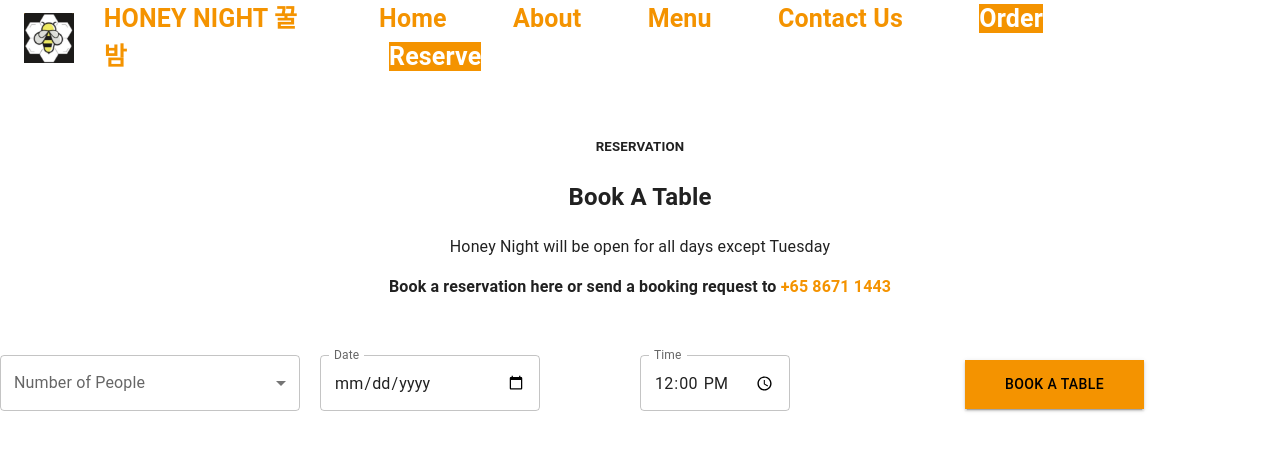
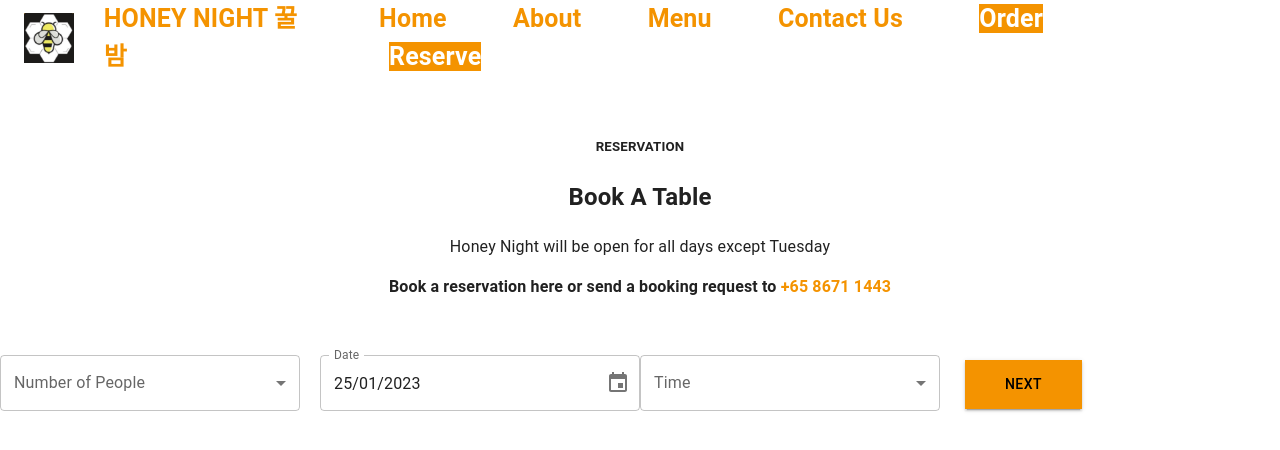
Before and after one commit to imxavieer/FYP, a React (Create React App) app in the folder customer-frontend/: page /reserve in a window 1280 px wide. Shown: the top 450 px of the page. Built offline with nearby package versions, Linux system fonts and the light colour scheme.

Commit message:
reservation ui functionalities

```diff
--- /dev/null
+++ b/customer-frontend/src/pages/reserve.css
@@ -0,0 +1,5 @@
+.confirmation-paper{
+    text-align: center;
+    padding: 10px 0px 30px 0px;
+    margin: 50px
+}
--- a/customer-frontend/src/pages/reserve.js
+++ b/customer-frontend/src/pages/reserve.js
@@ -1,5 +1,6 @@
 import * as React from "react";
 import { styled } from '@mui/material/styles';
+import './reserve.css';
 
 import Box from '@mui/material/Box';
 import InputLabel from '@mui/material/InputLabel';
@@ -7,9 +8,16 @@
 import FormControl from '@mui/material/FormControl';
 import Select from '@mui/material/Select';
 
-import TextField from '@mui/material/TextField';
 import Grid from '@mui/material/Grid';
 import Button from '@mui/material/Button';
+
+import TextField from '@mui/material/TextField';
+import Stack from '@mui/material/Stack';
+import { AdapterDayjs } from '@mui/x-date-pickers/AdapterDayjs';
+import { LocalizationProvider } from '@mui/x-date-pickers/LocalizationProvider';
+import { DesktopDatePicker } from '@mui/x-date-pickers/DesktopDatePicker';
+
+import Paper from '@mui/material/Paper';
 
 const BookTableButton = styled(Button)({
   padding: "12px 40px",
@@ -26,10 +34,25 @@
 
 function Reserve() {
   const [numpax, setNumPax] = React.useState('');
-
-  const handleChange = (event) => {
+  const handleNumPaxChange = (event) => {
     setNumPax(event.target.value);
   };
+
+  var [reserveDate, setDate] = React.useState();
+  const handleDateChange = (newValue) => {
+    setDate(newValue);
+    reserveDate = newValue.$d
+    reserveDate = JSON.stringify(reserveDate)
+  }
+  const todayDate = new Date();
+
+  const [timeslot, setTimeslot] = React.useState('');
+  const handleTimeslotChange = (event) => {
+    setTimeslot(event.target.value);
+  };
+
+  const [showConfirmationPaper, setShowPaper] = React.useState(false);
+  const openConfirmationPaper = () => setShowPaper(true);
 
   return (
     <React.Fragment>
@@ -51,7 +74,7 @@
                   id="num-pax"
                   value={numpax}
                   label="Number of People"
-                  onChange={handleChange}
+                  onChange={handleNumPaxChange}
                   >
                   <MenuItem value={1}>1 Person</MenuItem>
                   <MenuItem value={2}>2 Person</MenuItem>
@@ -68,42 +91,86 @@
           </Grid>
 
           <Grid item xs={3}>
-            <TextField
-              id="date"
-              label="Date"
-              type="date"
-              defaultValue="YYYY-MM-DD"
-              sx={{ width: 220 }}
-              InputLabelProps={{
-                shrink: true,
-              }}
-            />
+            <LocalizationProvider dateAdapter={AdapterDayjs}>
+              <Stack spacing={3}>
+                <DesktopDatePicker
+                  label="Date"
+                  value={reserveDate}
+                  inputFormat="DD/MM/YYYY"
+                  minDate={todayDate}
+                  onChange={handleDateChange}
+                  renderInput={(params) => <TextField {...params} />}
+                />
+              </Stack>
+            </LocalizationProvider>
           </Grid>
 
           <Grid item xs={3}>
-            <TextField
-              id="time"
-              label="Time"
-              type="time"
-              defaultValue="12:00"
-              minutesStep="30"
-              InputLabelProps={{
-                shrink: true,
-              }}
-              inputProps={{
-                step: 1800, // 30 min
-              }}
-              sx={{ width: 150 }}
-            />
+          <FormControl sx={{ minWidth: 300 }}>
+              <InputLabel id="timeslot-label">Time</InputLabel>
+                <Select
+                  labelId="timeslot-label"
+                  id="timeslot"
+                  value={timeslot}
+                  label="Time"
+                  onChange={handleTimeslotChange}
+                  >
+                  <MenuItem value={1130}>11:30 AM</MenuItem>
+                  <MenuItem value={1200}>12:00 PM</MenuItem>
+                  <MenuItem value={1230}>12:30 PM</MenuItem>
+                  <MenuItem value={1300}>1:00 PM</MenuItem>
+                  <MenuItem value={1330}>1:30 PM</MenuItem>
+                  <MenuItem value={1400}>2:00 PM</MenuItem>
+                  <MenuItem value={1430}>2:30 PM</MenuItem>
+                  <MenuItem value={1500}>3:00 PM</MenuItem>
+                  <MenuItem value={1530}>3:30 PM</MenuItem>
+                  <MenuItem value={1600}>4:00 PM</MenuItem>
+                  <MenuItem value={1630}>4:30 PM</MenuItem>
+                  <MenuItem value={1700}>5:00 PM</MenuItem>
+                  <MenuItem value={1730}>5:30 PM</MenuItem>
+                  <MenuItem value={1800}>6:00 PM</MenuItem>
+                  <MenuItem value={1830}>6:30 PM</MenuItem>
+                  <MenuItem value={1900}>7:00 PM</MenuItem>
+                  <MenuItem value={1930}>7:30 PM</MenuItem>
+                  <MenuItem value={2000}>8:00 PM</MenuItem>
+                  <MenuItem value={2030}>8:30 PM</MenuItem>
+                  <MenuItem value={2100}>9:00 PM</MenuItem>
+                  <MenuItem value={2130}>9:30 PM</MenuItem>
+                  <MenuItem value={2200}>10:00 PM</MenuItem>
+                </Select>
+            </FormControl>
           </Grid>
 
           <Grid item xs={3}>
-            <BookTableButton variant="contained">BOOK A TABLE</BookTableButton>
+            <BookTableButton variant="contained" onClick={openConfirmationPaper}>NEXT</BookTableButton>
           </Grid>
         </Grid>
+
+        {showConfirmationPaper && (
+          <Grid>
+            <Paper elevation={3} className='confirmation-paper'>
+              <h2>{JSON.stringify(reserveDate).substring(9,11)}/{JSON.stringify(reserveDate).substring(6,8)}/{JSON.stringify(reserveDate).substring(1,5)} - {timeslot}</h2>
+              <p>Number of People: {numpax}</p>
+              <b><p>Please confirm your reservation by entering your email address.</p></b>
+              <b><p>You will receive a confirmation email upon booking.</p></b>
+              <Grid container>
+                <Grid item xs={4}></Grid>
+                <Grid item xs={4}>
+                  <TextField
+                    required
+                    id="standard-required"
+                    label="Email Address"
+                    defaultValue=""
+                    variant="standard"
+                  />
+                </Grid>
+                <Grid item xs={4}>
+                  <BookTableButton variant="contained">BOOK A TABLE</BookTableButton>
+                </Grid>
+              </Grid>
+            </Paper>
+        </Grid>)}
       </Box>
-
-
     </React.Fragment>
   );
 }
```
